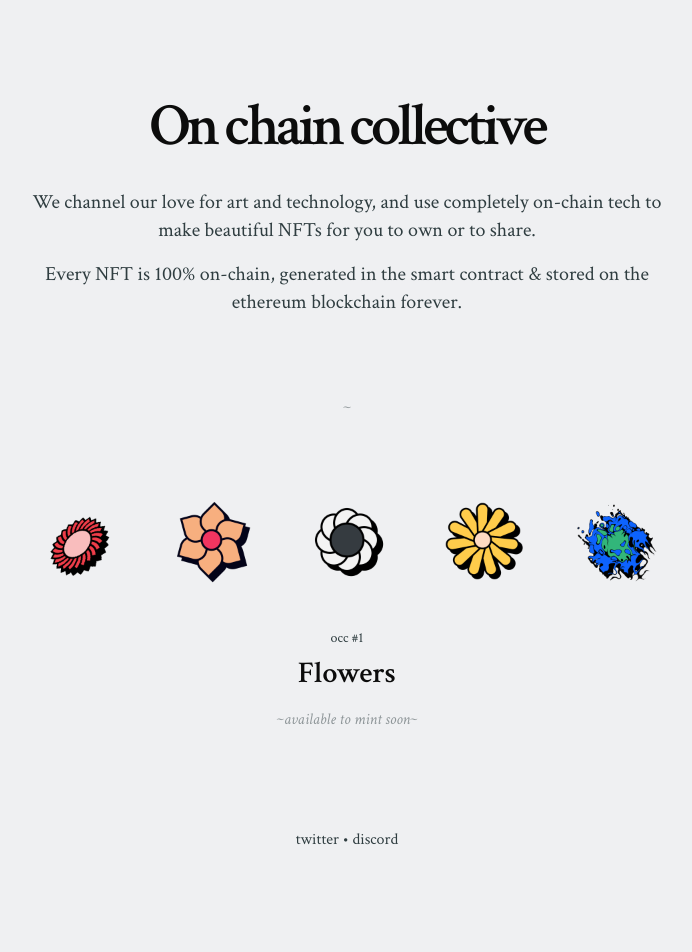
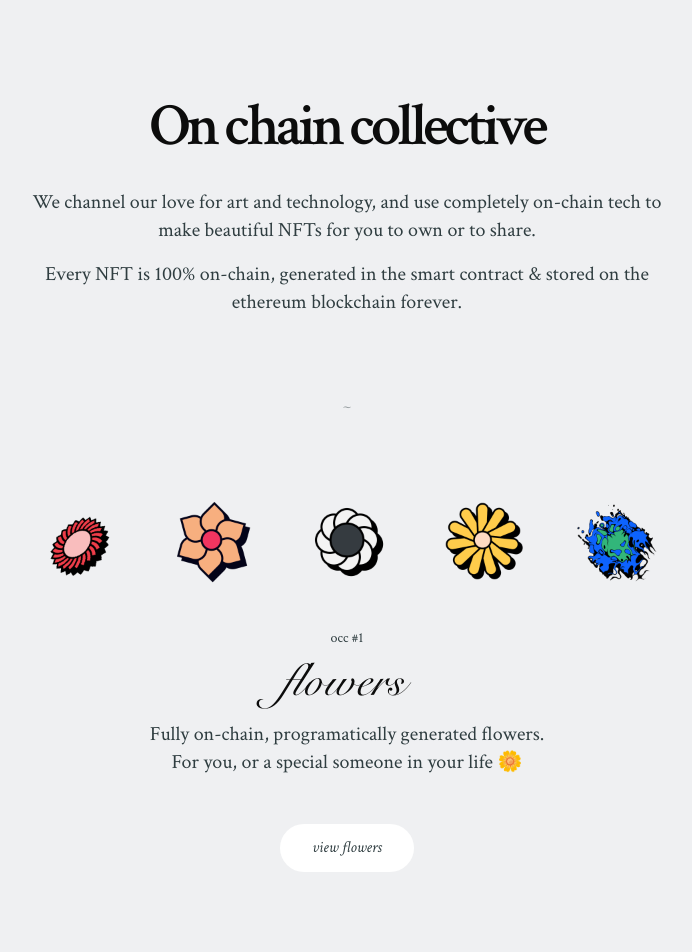
Before and after one commit to onchaincollective/website, a Next.js app: page / in a window 1280 px wide. Shown: the top 952 px of the page, without its empty margins (293-985 px from the left). Before the commit the page ends 908 px from the top, so only its background shows below. Built offline with nearby package versions, Linux system fonts and the light colour scheme.

Commit message:
landing link

```diff
--- a/pages/index.js
+++ b/pages/index.js
@@ -46,10 +46,16 @@ export default function Home() {
         <div className="mt-16 text-center flex flex-col justify-center items-center">
           <img src="/occ/flowers.png" className="w-full" />
           <p className="text-sm mt-8">occ #1</p>
-          <h1 className="text-3xl mt-2 oc-color font-bold">
-            Flowers
+          <h1 className="text-5xl ml-5 mt-2 oc-color font-snell">
+            flowers
           </h1>
-          <em className="mt-4 opacity-50">~available to mint soon~</em>
+          <p className="text-xl mt-4">
+            Fully on-chain, programatically generated flowers.<br/>
+            For you, or a special someone in your life 🌼
+          </p>
+          <Link href="/flowers">
+            <div className="button rounded-3xl bg-white px-8 py-3 cursor-pointer mt-12 hover:underline"><em>view flowers</em></div>
+          </Link>
         </div>
         <div className="text-md mt-24">
           <a href="https://twitter.com/OnChainCo" target="_blank" className="hover:underline">
```
